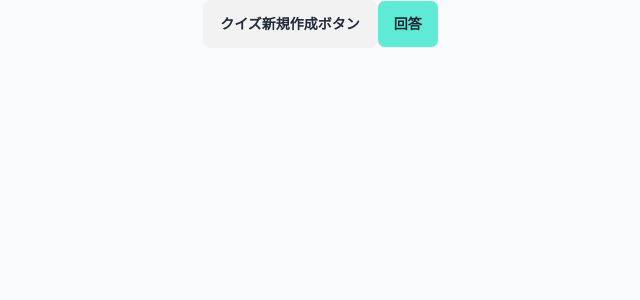
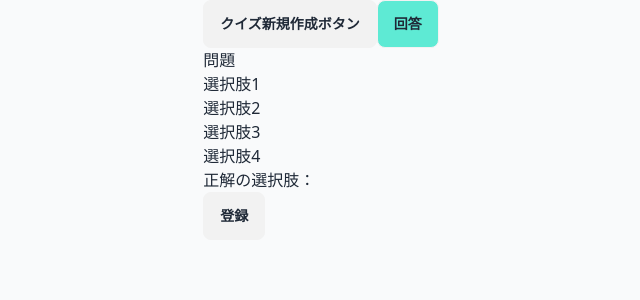
Before and after one commit to mini-forcas/festa-front, a Next.js app: page /admin in a window 1280 px wide. Shown: the top 300 px of the page, without its empty margins (319-959 px from the left). Built offline with nearby package versions, Linux system fonts and the light colour scheme; no server answers.

Commit message:
add user

```diff
--- a/app/admin/page.tsx
+++ b/app/admin/page.tsx
@@ -2,6 +2,20 @@
 import { socket } from "@/constants/const";
 import Link from "next/link";
 import React from "react";
+
+const CreateQuiz = () => {
+  return (
+    <div>
+      <h1>問題</h1>
+      <h1>選択肢1</h1>
+      <h1>選択肢2</h1>
+      <h1>選択肢3</h1>
+      <h1>選択肢4</h1>
+      <h2>正解の選択肢：</h2>
+      <button className="btn">登録</button>
+    </div>
+  );
+};
 
 export default function page() {
   function showAnswer() {
@@ -16,6 +30,7 @@ export default function page() {
       <button className="btn bg-teal-300" onClick={showAnswer}>
         回答
       </button>
+      <CreateQuiz />
     </div>
   );
 }
--- a/app/festa/[id]/page.tsx
+++ b/app/festa/[id]/page.tsx
@@ -1,14 +1,27 @@
 "use client";
 
-import { useRouter } from "next/router";
-import React from "react";
+import { socket } from "@/constants/const";
+import { useParams } from "next/navigation";
+import React, { useState } from "react";
 
 function page() {
-  const router = useRouter();
+  const params = useParams();
+  const [waitFlag, setWaitFlag] = useState(true);
+  socket.on("showQuiz", () => {
+    setWaitFlag(false);
+  });
   return (
     <div>
-      <h1>test</h1>
-      <h1>{router.query.slug}</h1>
+      {/* <h1>{params.id}</h1> */}
+      {waitFlag ? (
+        <div>
+          <h1>待機中...ちょっと待ってね</h1>
+        </div>
+      ) : (
+        <div>
+          <h1>第一問！！</h1>
+        </div>
+      )}
     </div>
   );
 }
--- a/app/login/page.tsx
+++ b/app/login/page.tsx
@@ -8,7 +8,6 @@ function Login() {
   const [name, setName] = useState<string>("");
   function submitUser() {
     if (name.length < 1) alert("名前は1文字以上を入力してください");
-    console.log(name);
     router.push("./festa/1");
   }
   return (
```
Also changed, not shown: app/admin/_layout.tsx (added), 1 other file (tests, documents, lock files or other folders).
